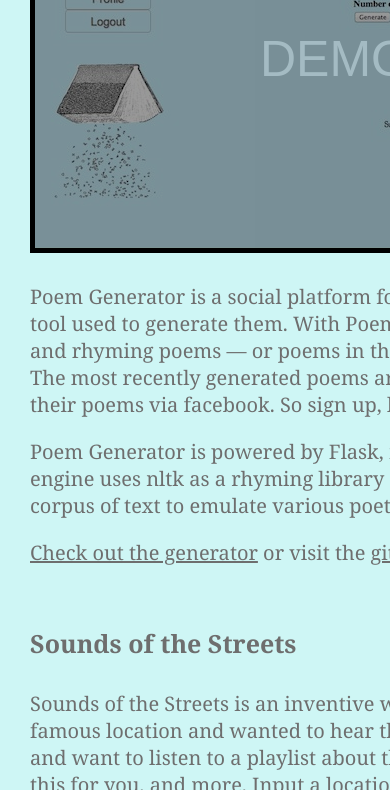
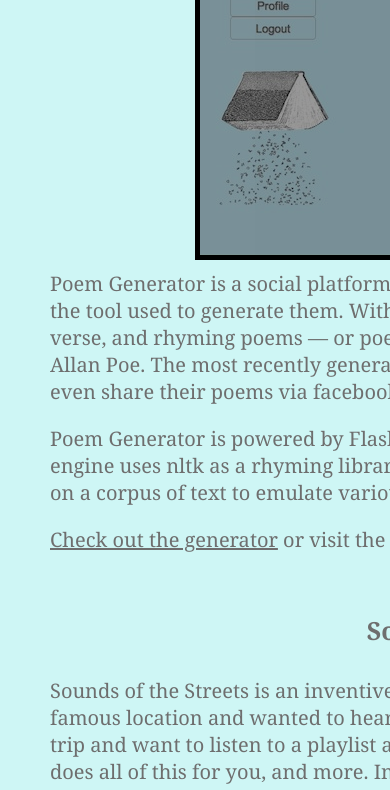
Before and after one commit to Oneman2feet/Oneman2feet.github.io, a plain HTML site: page projects.html in a window 390 px wide. Shown: the part 1210-2000 px from the top of the page. Drawn offline with Linux system fonts and the light colour scheme.

Commit message:
tweaked mobile version

```diff
--- a/tools/projects.css
+++ b/tools/projects.css
@@ -26,7 +26,8 @@
 
 @media all and (max-width: 1000px)
 {
-	.preview { float: none; width: 610px; margin-bottom: 20px; }
+	#content h3 { text-align: center; }
+	.preview { float: none; width: 610px; margin-bottom: 20px; margin: 0 auto; }
 	.preview img { width: 600px; }
-	#content ul li > p { padding: 10px 0; width: 100%; }
+	#content ul li > p { padding: 10px 20px; width: 100%; }
 }
```
